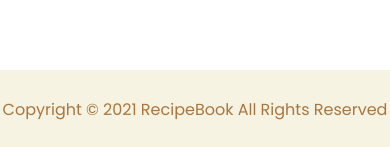
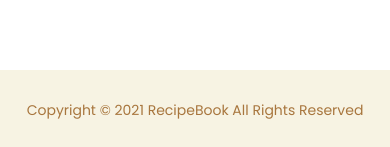
Before and after one commit to YumiMachino/recipe-book, a React (Create React App) app: page /test in a window 390 px wide. Shown: the part 694-841 px from the top of the page. Built offline with nearby package versions, Linux system fonts and the light colour scheme.

Commit message:
Add responsive on footer

```diff
--- a/src/components/reusable/Footer.tsx
+++ b/src/components/reusable/Footer.tsx
@@ -1,6 +1,6 @@
 const Footer = () => {
   return (
-    <div className='w-screen h-20 bg-secondary text-primary flex justify-center items-center absolute bottom-0 left-0'>
+    <div className='w-screen h-20 text-sm bg-secondary text-primary absolute bottom-0 left-0 text-center flex justify-center items-center'>
       Copyright &copy; 2021 RecipeBook All Rights Reserved
     </div>
   );
```
